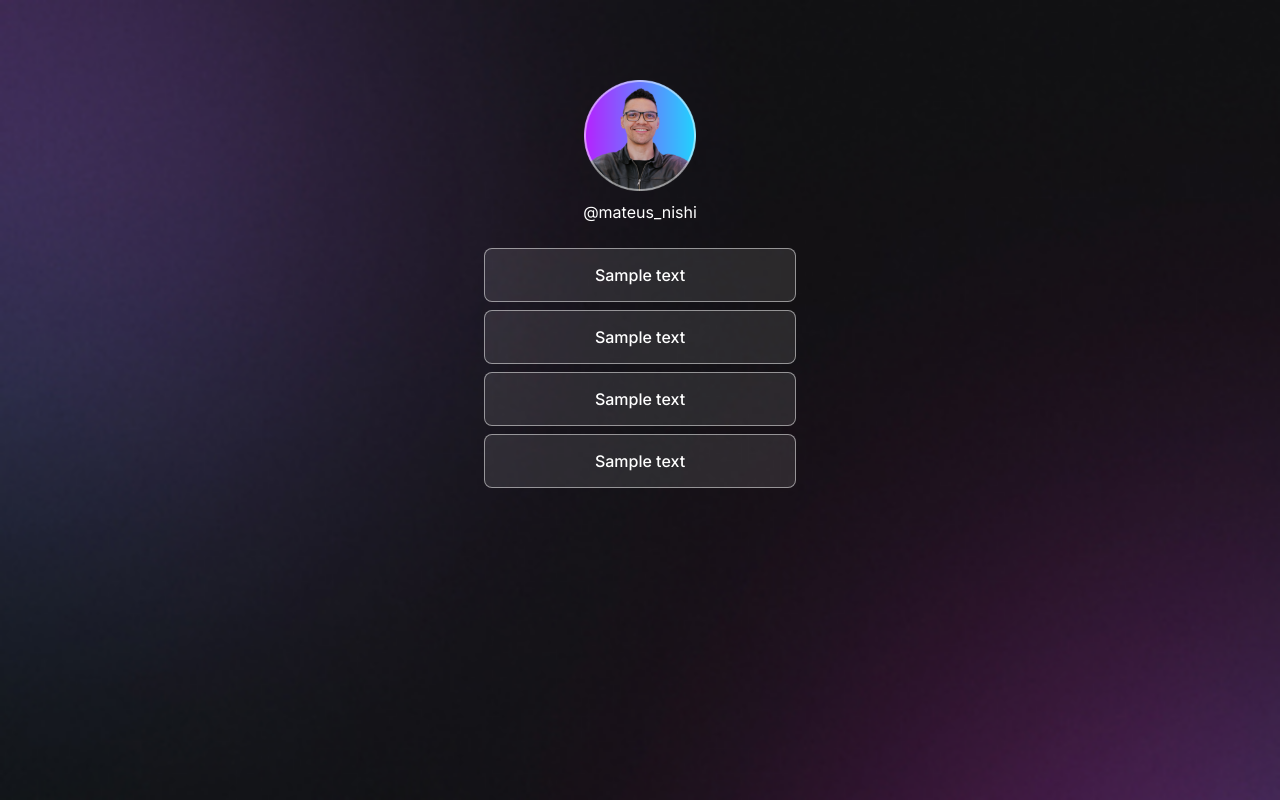
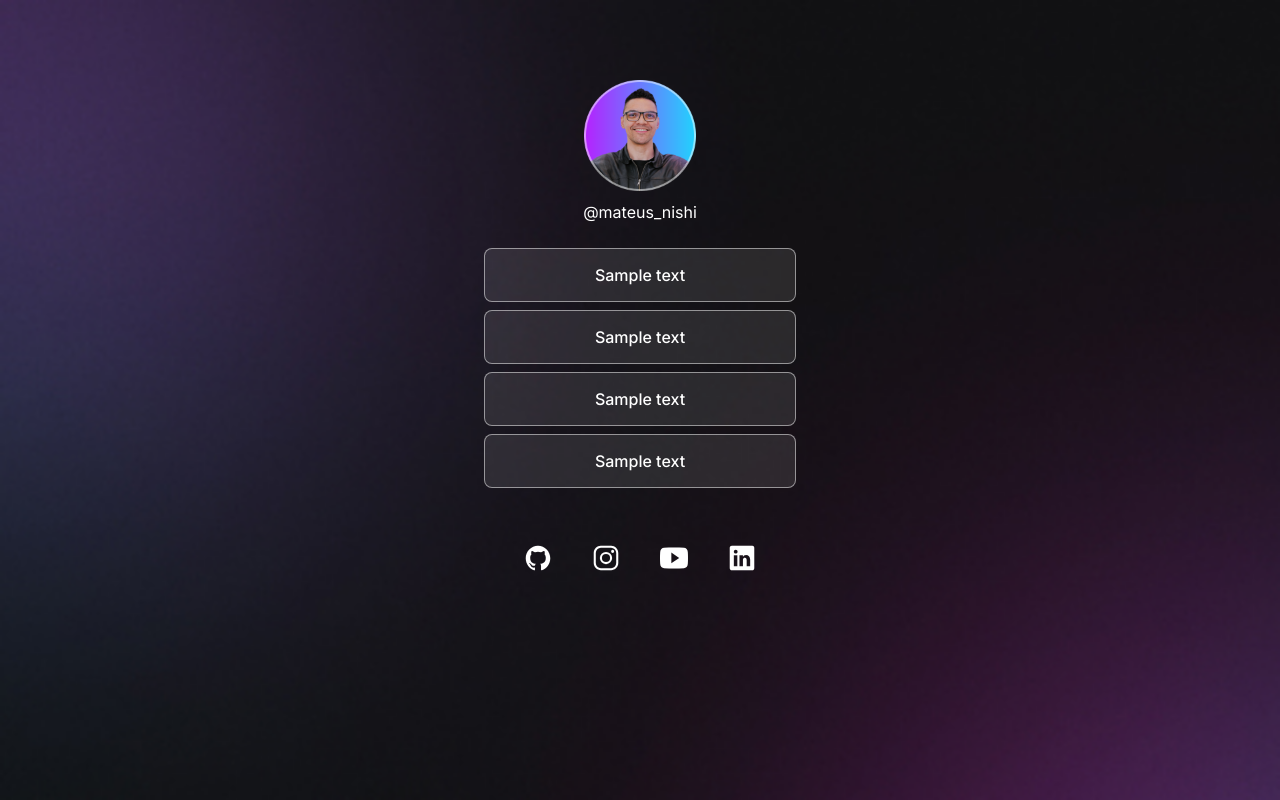
Before and after one commit to Mat-Nishi/linkManager, a plain HTML site: page index.html in a window 1280 px wide. Drawn offline with nearby package versions, Linux system fonts and the light colour scheme.

Commit message:
Finished socials section

```diff
--- a/index.html
+++ b/index.html
@@ -7,6 +7,8 @@
     <link rel="preconnect" href="https://fonts.googleapis.com">
     <link rel="preconnect" href="https://fonts.gstatic.com" crossorigin>
     <link href="https://fonts.googleapis.com/css2?family=Inter:wght@100..900&display=swap" rel="stylesheet">
+    <script type="module" src="https://unpkg.com/ionicons@7.1.0/dist/ionicons/ionicons.esm.js"></script>
+    <script nomodule src="https://unpkg.com/ionicons@7.1.0/dist/ionicons/ionicons.js"></script>
     <title>Document</title>
 </head>
 <body>
@@ -31,6 +33,21 @@
             </ul>
         </section>
 
+        <section id="socials">
+            <a href="https://github.com/Mat-Nishi" target="_blank">
+                <ion-icon name="logo-github"></ion-icon>
+            </a>
+            <a href="https://instagram.com/mateus_nishi" target="_blank">
+                <ion-icon name="logo-instagram"></ion-icon>
+            </a>
+            <a href="hhttps://www.youtube.com/channel/UCv6_c0PEZG8DNsjMH1uOBNA" target="_blank">
+                <ion-icon name="logo-youtube"></ion-icon>
+            </a>
+            <a href="https://www.linkedin.com/in/mateus-nishimura/" target="_blank">
+                <ion-icon name="logo-linkedin"></ion-icon>
+            </a>
+        </section>
+
     </div>
 
 </body>
--- a/styles/styles.css
+++ b/styles/styles.css
@@ -88,3 +88,29 @@ body *{
     text-decoration: none;
     font-weight: 500;
 }
+
+/* Styles for the socials section */
+
+#socials{
+    display: flex;
+    align-items: center;
+    justify-content: center;
+    gap: 24px;
+    padding: 24px 0;
+    margin-top: 24px;
+    font-size: 28px;
+}
+
+#socials a{
+    transition: all .2s ease-in-out;
+    display: flex;
+    align-items: center;
+    justify-content: center;
+    padding: 8px;
+    border-radius: 50%;
+}
+#socials a:hover{
+    transform: scale(1.2);
+    background: rgba(255,255,255,0.2);
+
+}
```
